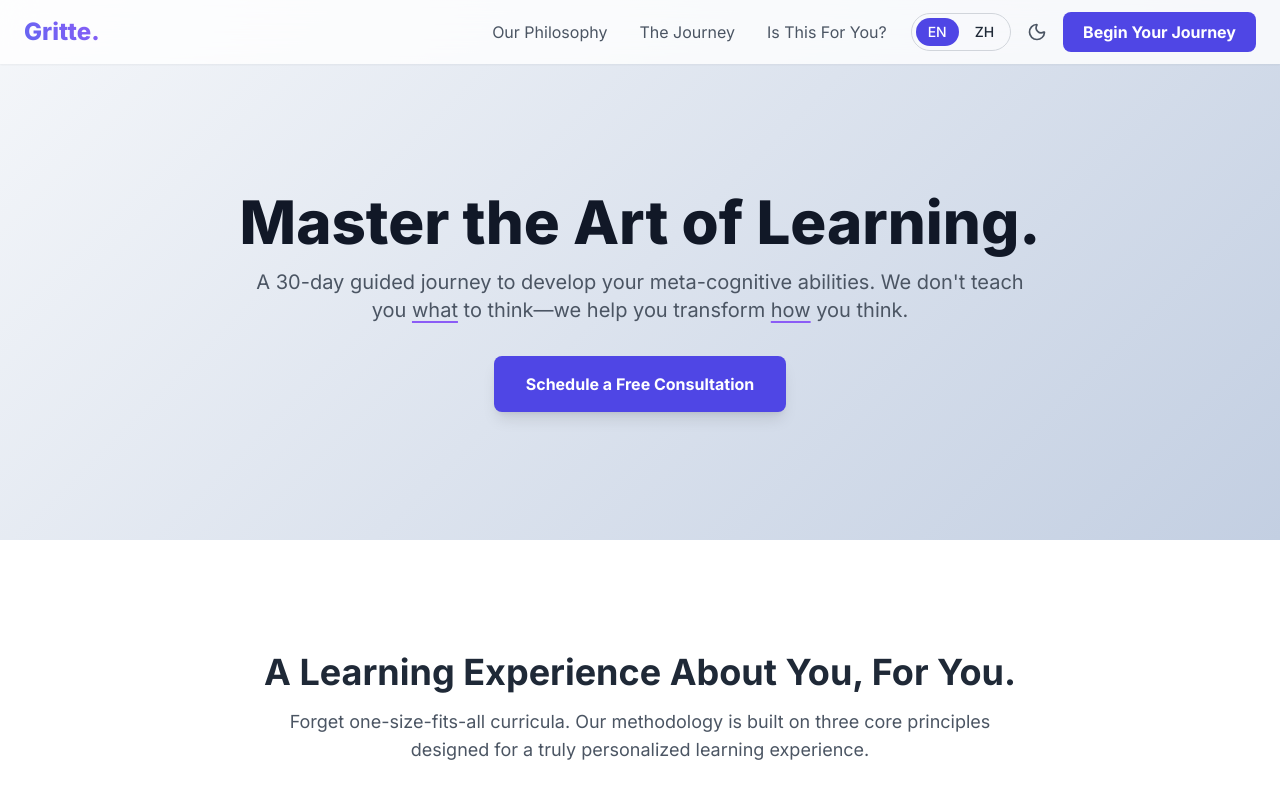
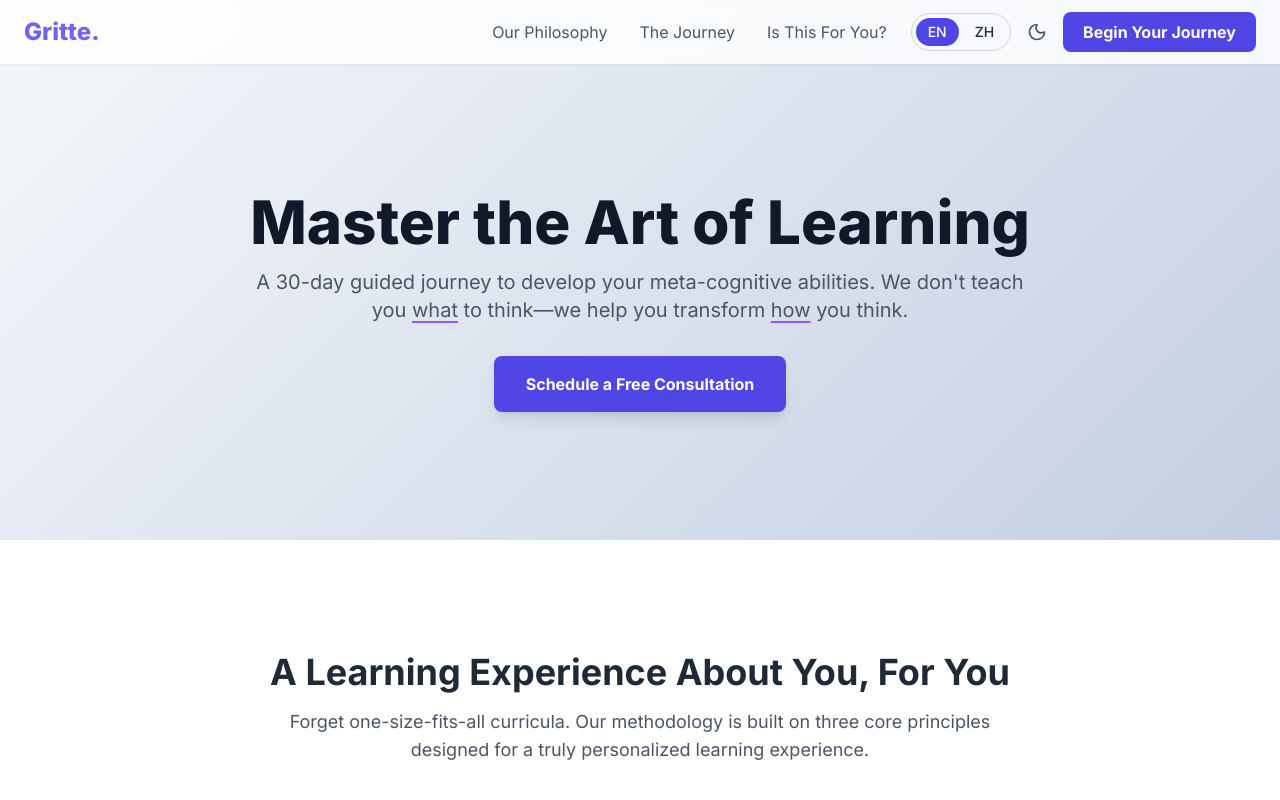
Before and after one commit to MonyeHi/GritteConsultation, a plain HTML site: page index.html in a window 1280 px wide. Shown: the top 800 px of the page. Drawn offline with nearby package versions, Linux system fonts and the light colour scheme.

Commit message:
Update index.html，marks fixed

```diff
--- a/index.html
+++ b/index.html
@@ -256,10 +256,10 @@
                     nav_journey_mobile: "The Journey",
                     nav_is_this_for_you_mobile: "Is This For You?",
                     nav_begin_journey_mobile: "Begin Your Journey",
-                    hero_title: "Master the Art of Learning.",
+                    hero_title: "Master the Art of Learning",
                     hero_subtitle: "A 30-day guided journey to develop your meta-cognitive abilities. We don't teach you <span class='highlight-underline'>what</span> to think—we help you transform <span class='highlight-underline'>how</span> you think.",
                     hero_cta: "Schedule a Free Consultation",
-                    philosophy_title: "A Learning Experience About You, For You.",
+                    philosophy_title: "A Learning Experience About You, For You",
                     philosophy_subtitle: "Forget one-size-fits-all curricula. Our methodology is built on three core principles designed for a truly personalized learning experience.",
                     pillar1_title: "Your Experience is the Curriculum",
                     pillar1_desc: "We use your questions, projects, and challenges as the source material. Learning is built from your lived experience, making every insight relevant and immediately applicable.",
@@ -322,12 +322,12 @@
                     nav_journey_mobile: "学习之旅",
                     nav_is_this_for_you_mobile: "适合你吗?",
                     nav_begin_journey_mobile: "开启学习之旅",
-                    hero_title: "掌握学习的艺术。",
+                    hero_title: "掌握学习的艺术",
                     hero_subtitle: "一场为期30天的引导式旅程，旨在发展你的元认知能力。我们不教你<span class='highlight-underline'>思考什么</span>——我们助你升级你的<span class='highlight-underline'>思考之道</span>。",
                     hero_cta: "预约免费咨询",
-                    philosophy_title: "一门真正为你而设的个性化学习体验。",
+                    philosophy_title: "一门真正为你而设的个性化学习体验",
                     philosophy_subtitle: "告别千篇一律的课程。我们的方法建立在三个核心原则之上，旨在创造真正个性化的学习体验。",
-                    pillar1_title: "你的经验是课程",
+                    pillar1_title: "你的经验就是课程",
                     pillar1_desc: "我们将你的问题、项目和挑战作为学习的原始素材。知识从你的亲身经历中生长出来，让每一个见解都与你息息相关。",
                     pillar2_title: "一个安全的深度学习空间",
                     pillar2_desc: "你的私人日记是一个思想的秘密工坊——一个“过渡空间”，让你在没有压力或评判的情况下，连接思想，并精进你的思维过程。",
```
